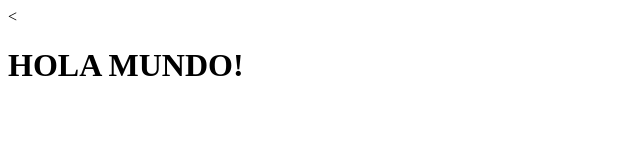
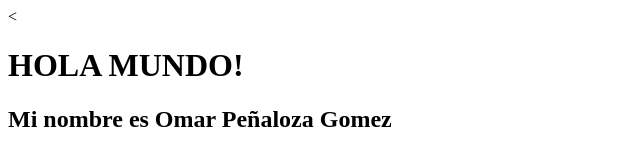
Before and after one commit to Omarpg01/holamundo, a plain HTML site: page INDEX.html in a window 1280 px wide. Shown: the whole page, without its empty margins (0-640 px from the left). Drawn offline with Linux system fonts and the light colour scheme.

Commit message:
Mi nombre

```diff
--- a/INDEX.html
+++ b/INDEX.html
@@ -9,5 +9,6 @@
 <body>
 
 <h1>HOLA MUNDO!</h1>
+<h2>Mi nombre es Omar Peñaloza Gomez</h2>
 </body>
 </html>
```
